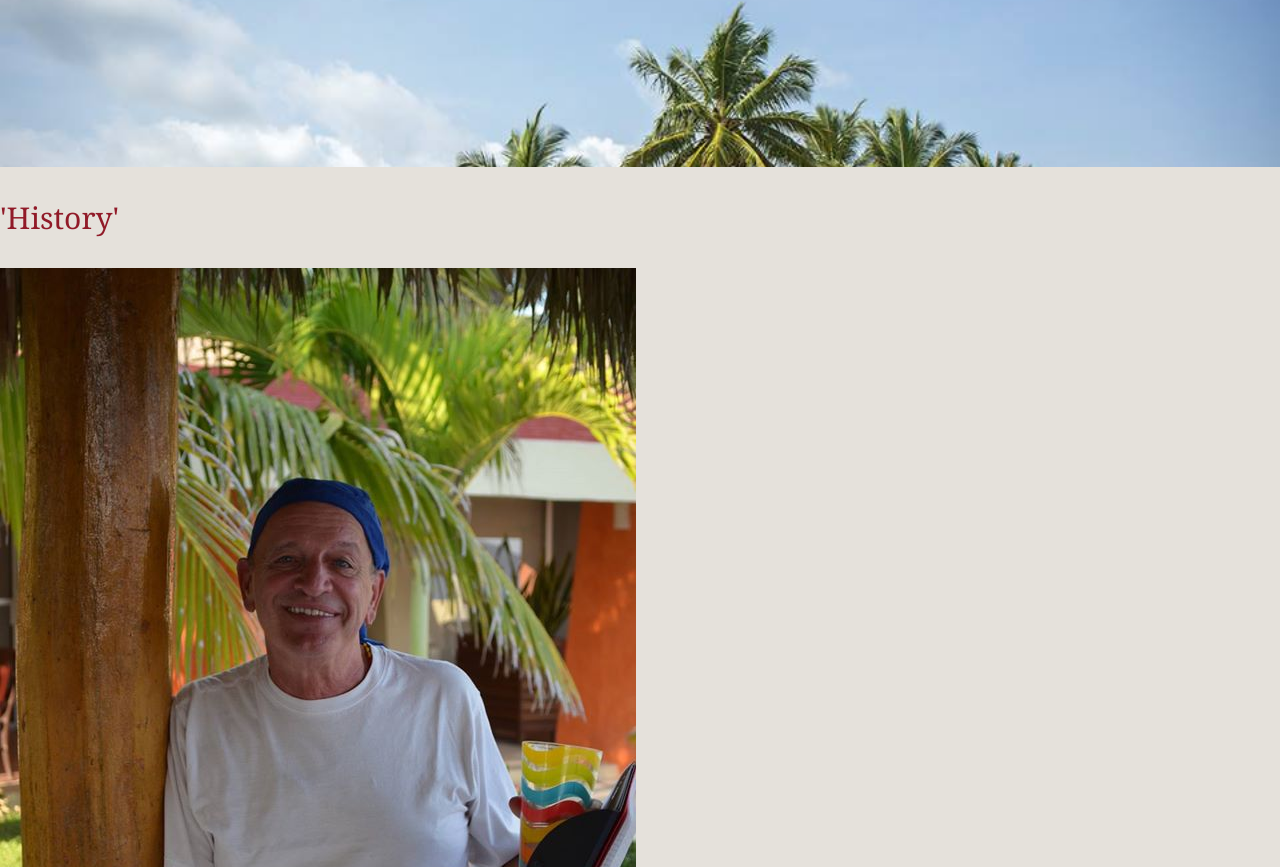
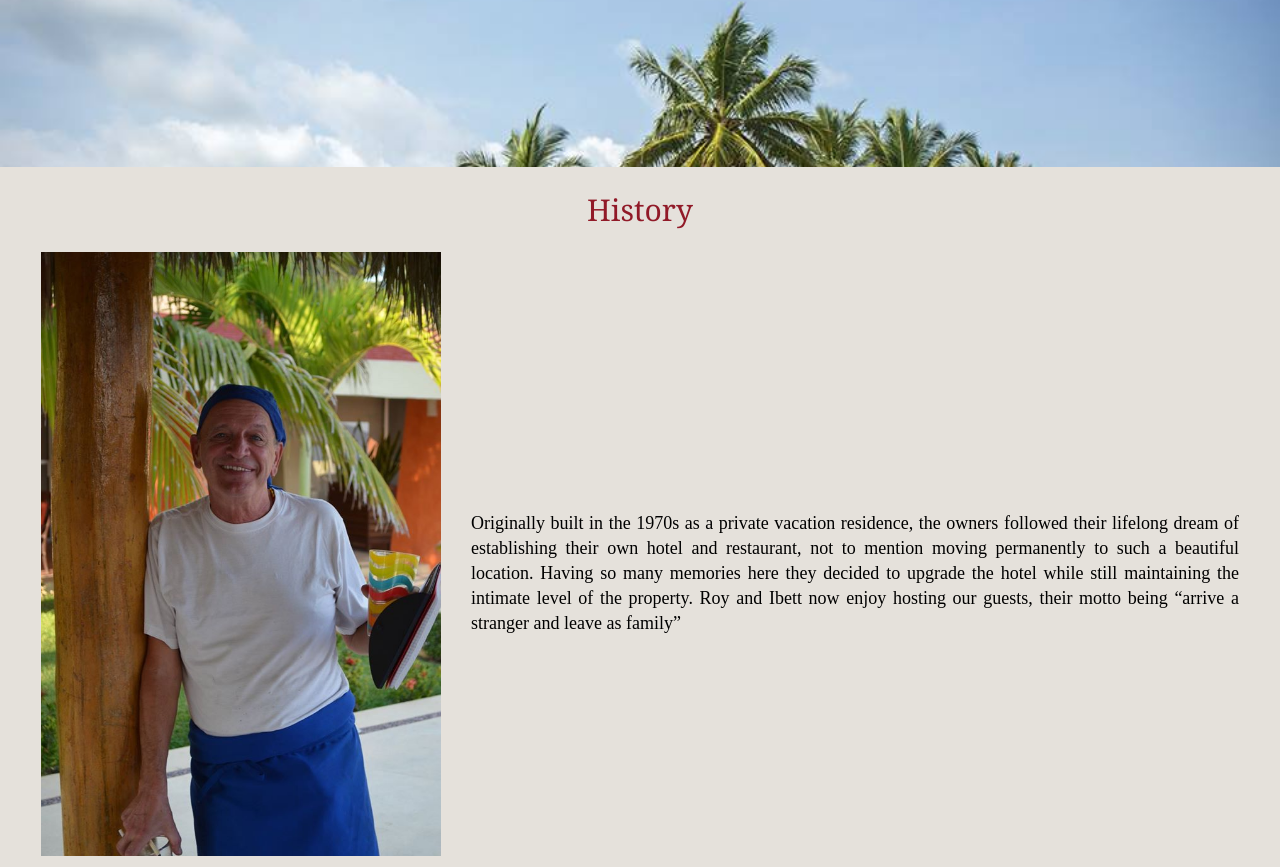
Before and after one commit to jcont12/Chantli-Mare, a React (Create React App) app: page /Hotel in a window 1280 px wide. Shown: the part 373-1240 px from the top of the page. Built offline with nearby package versions, Linux system fonts and the light colour scheme.

Commit message:
Added styling to hotel history component

```diff
--- a/src/App.css
+++ b/src/App.css
@@ -32,6 +32,7 @@ nav {
   font-weight: bold;
 }
 
+
 .crop {
   height: 400px;
   width: 100%;
@@ -54,6 +55,17 @@ h1 {
   text-align: center;
 }
 
+
+h3 {
+  font-weight: 400;
+  font-family: Georgia,serif;
+  color: #911A28;
+  font-size: 30px;
+}
+
+
+/*Home page styling*/
+
 .home-blocks {
     width:100%;
     text-align: center;
@@ -63,31 +75,17 @@ div .home-block-left,.home-block-center, .home-block-right {
   width: 400px;
   display:inline-block;
   margin: 20px 30px;
-  text-justify: auto;
+  text-align: justify;
   font-family: proxima-nova;
   line-height: 25px;
   font-size: 18px;
 }
-
-/*div .home-block-left {
-  margin-right: 40px;
-}
-
-div .home-block-right {
-  margin-right: 40px;
-}*/
 
 .home-block-img {
   width: 400px;
   height: 250px;
 }
 
-h3 {
-  font-weight: 400;
-  font-family: Georgia,serif;
-  color: #911A28;
-  font-size: 30px;
-}
 
 div .home-gallery{
   font-family: proxima-nova;
@@ -99,6 +97,7 @@ div .home-gallery{
 
 div #home-gallery-intro{
   margin-right: 60px;
+  margin-bottom: 50px;
   width: 20%;
   display: inline-block;
 }
@@ -108,3 +107,34 @@ div #home-gallery-img{
   display:inline-block;
   vertical-align:bottom;
 }
+
+/*Hotel Page Styling*/
+
+div .hotel{
+  font-family: proxima-nova;
+  font-size: 18px;
+  line-height: 25px;
+}
+
+div .hotel-history{
+  position: relative;
+  text-align: center;
+  width:100%;
+  margin-bottom: 70px;
+}
+
+div #hotel-history-p{
+  display:inline-block;
+  margin: auto;
+  text-align: justify;
+  width: 60%;
+  margin-bottom: 220px;
+  margin-left: 30px;
+}
+
+
+#hotel-history-img{
+  width: 400px;
+  display:inline-block;
+  vertical-align: bottom;
+}
--- a/src/components/pages/hotelComponents/hotelHistory.js
+++ b/src/components/pages/hotelComponents/hotelHistory.js
@@ -5,9 +5,9 @@ class HotelHistory extends Component {
   render() {
     return(
       <div className='hotel-history'>
-        <h3> 'History' </h3>
-        <img src={require('../../../images/Greg.jpg')} />
-        <p> 'Originally built in the 1970s as a private vacation residence, the owners followed their lifelong dream of establishing their own hotel and restaurant, not to mention moving permanently to such a beautiful location. Having so many memories here they decided to upgrade the hotel while still maintaining the intimate level of the property. Roy and Ibett now enjoy hosting our guests, their motto being “arrive a stranger and leave as family”'</p>
+        <h3> History </h3>
+        <img id='hotel-history-img' src={require('../../../images/Greg.jpg')} />
+        <p id='hotel-history-p'> Originally built in the 1970s as a private vacation residence, the owners followed their lifelong dream of establishing their own hotel and restaurant, not to mention moving permanently to such a beautiful location. Having so many memories here they decided to upgrade the hotel while still maintaining the intimate level of the property. Roy and Ibett now enjoy hosting our guests, their motto being “arrive a stranger and leave as family”</p>
       </div>
     )
   }
```
